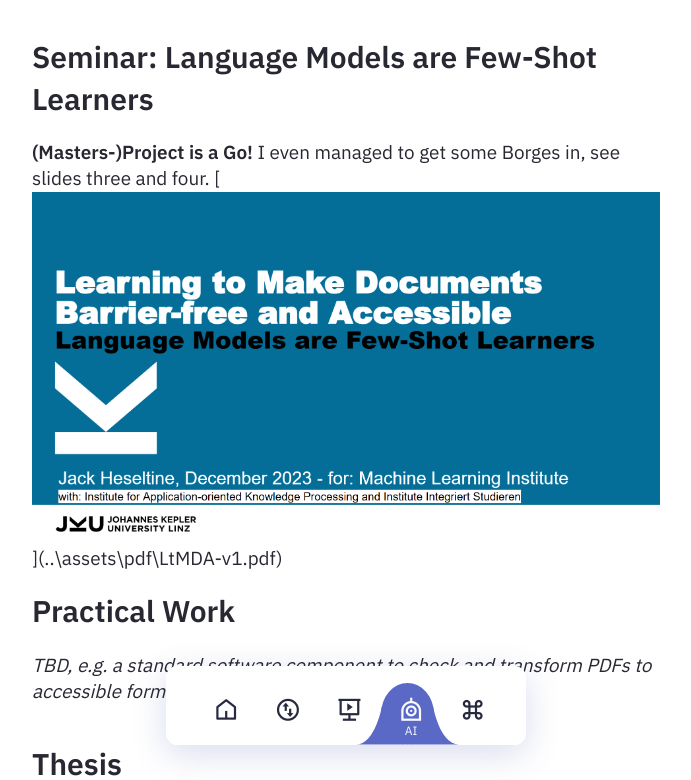
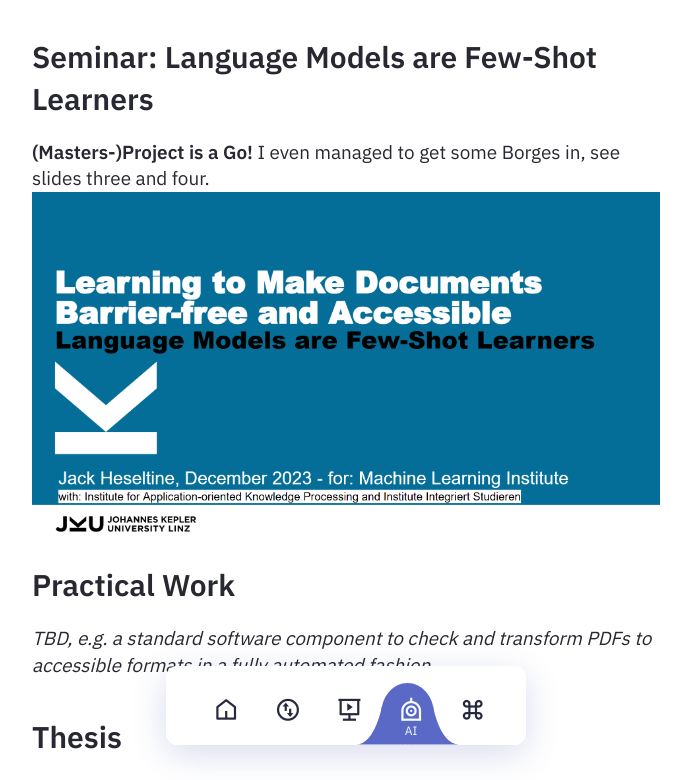
Before and after one commit to heseltime/heseltime.github.io, a Jekyll site: the page built from pages/rDai.md, in a window 1280 px wide and 900 px high, scrolled down 930 px, cut to the strip 120-900 px from the top of the window. Shown: the whole strip, without its empty margins (294-985 px from the left). Built offline with Jekyll 4.4.1, drawn with Linux system fonts in a browser that asks for light colours.

Commit message:
Fix link with html

```diff
--- a/pages/rDai.md
+++ b/pages/rDai.md
@@ -21,7 +21,7 @@ Very related to the EU Context: The [European Accessibility Act (EAA) is an EU D
 
 <b>(Masters-)Project is a Go!</b> I even managed to get some Borges in, see slides three and four.
 
-[<img src="../assets/img/Screenshot 2023-12-06 144908.png" alt="Language Models are Few-Shot Learners Seminar Presentation" />](..\assets\pdf\LtMDA-v1.pdf)
+<a href="..\assets\pdf\LtMDA-v1.pdf"><img src="../assets/img/Screenshot 2023-12-06 144908.png" alt="Language Models are Few-Shot Learners Seminar Presentation" /></a>
 
 </div>
 
```
